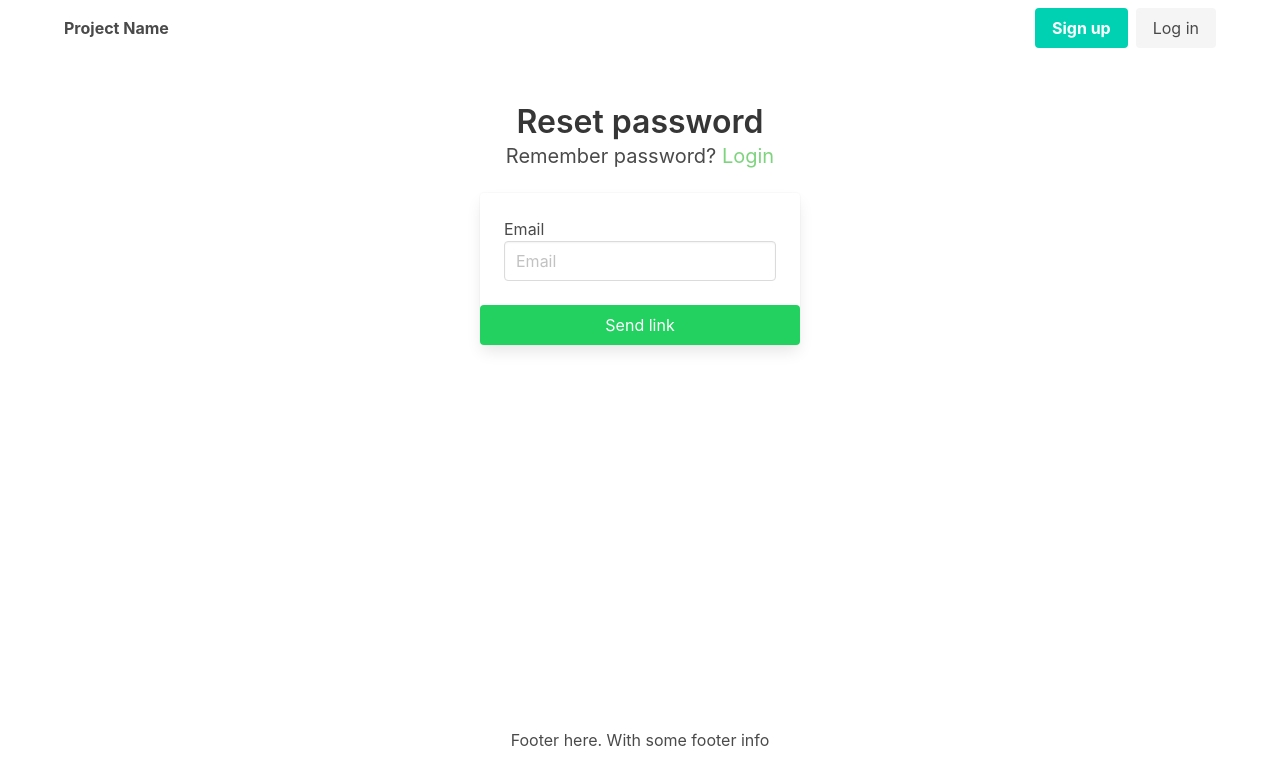
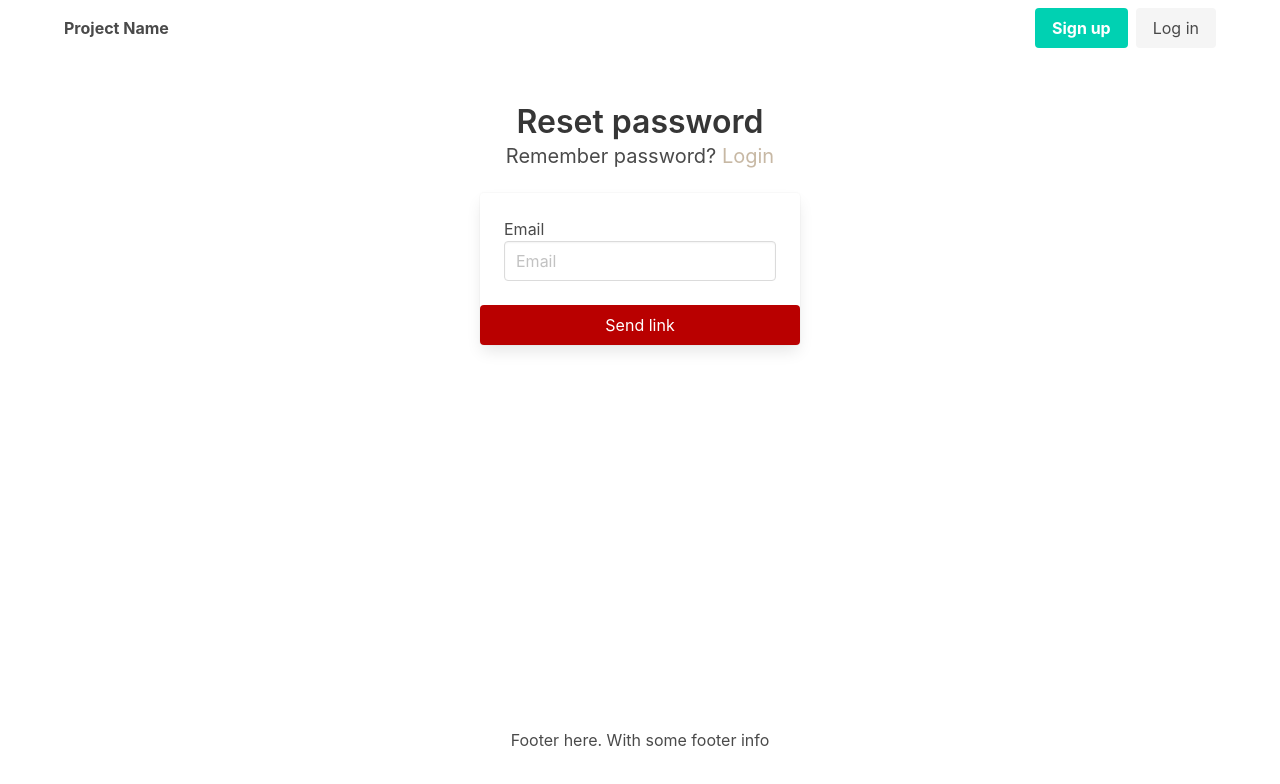
Before and after one commit to kutasman/sandbox-first, a Vue app: page /reset-password in a window 1280 px wide. Shown: the top 784 px of the page. Built offline with nearby package versions, Linux system fonts and the light colour scheme; no server answers; what @yeger/vue-masonry-wall would draw is missing.

Commit message:
Revert "links color - changed"
This reverts commit 42712f489d743eef599d29ee0d70ae8bd6d1ff68.

```diff
--- a/src/assets/main.scss
+++ b/src/assets/main.scss
@@ -5,7 +5,7 @@
 
 $danger: rgb(185, 0, 0);
 $primary: hsl(171, 100%, 41%);
-$link: hsla(120, 100%, 33%, 0.507);
+$link: hsla(34, 32%, 43%, 0.507);
 $success: hsl(141, 71%, 48%);
 $warning: hsl(56, 100%, 67%);
 $info: hsl(204, 86%, 53%);
--- a/src/views/ResetPassword.vue
+++ b/src/views/ResetPassword.vue
@@ -15,7 +15,7 @@
           </form>
         </div>
         <div>
-          <button class="button is-success is-fullwidth" :class="{'is-loading': busy}" @click.prevent="handleSendLink">Send link</button>
+          <button class="button is-success is-fullwidth is-danger" :class="{'is-loading': busy}" @click.prevent="handleSendLink">Send link</button>
         </div>
       </div>
     </div>
```
Also changed, not shown: 1 other file (tests, documents, lock files or other folders).
